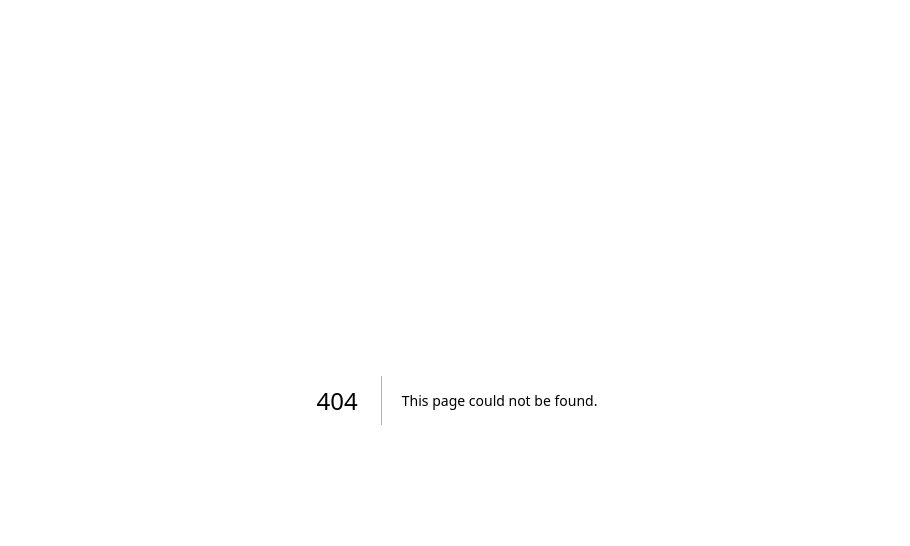
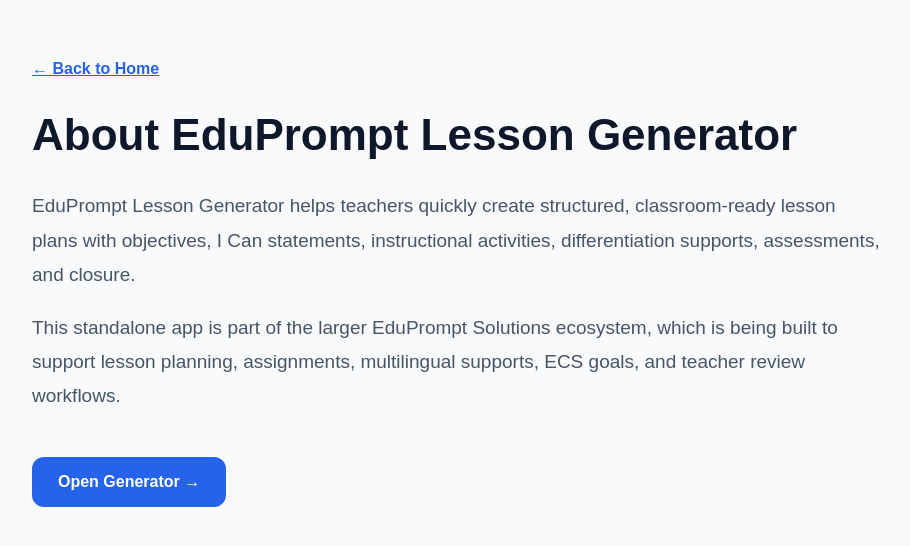
Before and after one commit to terrancevwilliams830-cloud/eduprompt-lesson-generator, a Next.js app: page /about in a window 1280 px wide. Before the commit this address had no page. Shown: the top 546 px of the page, without its empty margins (183-1093 px from the left). Built offline with nearby package versions, Linux system fonts and the light colour scheme.

Commit message:
Create page.tsx

```diff
--- /dev/null
+++ b/app/about/page.tsx
@@ -0,0 +1,57 @@
+import Link from "next/link";
+
+export default function AboutPage() {
+  return (
+    <main
+      style={{
+        minHeight: "100vh",
+        background: "#f8fafc",
+        fontFamily: "Arial, sans-serif",
+        padding: "60px 20px",
+        color: "#0f172a",
+      }}
+    >
+      <div style={{ maxWidth: "850px", margin: "0 auto" }}>
+        <Link href="/" style={{ color: "#2563eb", fontWeight: 700 }}>
+          ← Back to Home
+        </Link>
+
+        <h1 style={{ fontSize: "44px", marginTop: "32px" }}>
+          About EduPrompt Lesson Generator
+        </h1>
+
+        <p style={{ fontSize: "19px", lineHeight: 1.8, color: "#475569" }}>
+          EduPrompt Lesson Generator helps teachers quickly create structured,
+          classroom-ready lesson plans with objectives, I Can statements,
+          instructional activities, differentiation supports, assessments, and
+          closure.
+        </p>
+
+        <p style={{ fontSize: "19px", lineHeight: 1.8, color: "#475569" }}>
+          This standalone app is part of the larger EduPrompt Solutions
+          ecosystem, which is being built to support lesson planning,
+          assignments, multilingual supports, ECS goals, and teacher review
+          workflows.
+        </p>
+
+        <Link href="/generator">
+          <button
+            style={{
+              background: "#2563eb",
+              color: "white",
+              border: "none",
+              borderRadius: "12px",
+              padding: "16px 26px",
+              fontSize: "16px",
+              fontWeight: 800,
+              cursor: "pointer",
+              marginTop: "24px",
+            }}
+          >
+            Open Generator →
+          </button>
+        </Link>
+      </div>
+    </main>
+  );
+}
```
